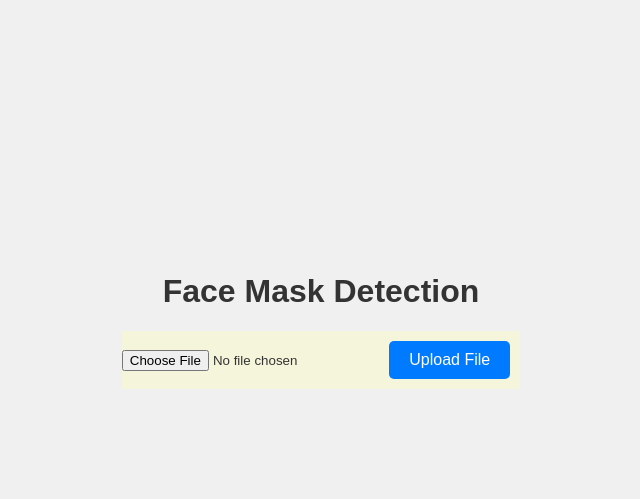
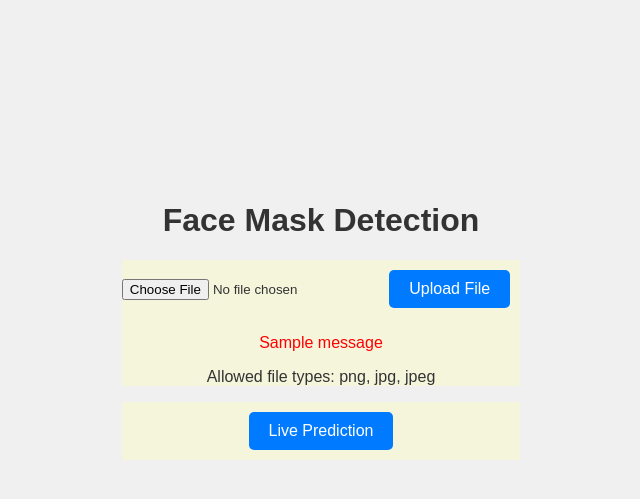
Before and after one commit to yangyuqing15715165798/Face-mask-detection, a Flask app: page / in a window 1280 px wide. Shown: the top 499 px of the page, without its empty margins (319-959 px from the left). Run offline with Flask 3, Linux system fonts and the light colour scheme; one stand-in notice (Sample message) is shown.

Commit message:
modified ui

```diff
--- a/templates/index.html
+++ b/templates/index.html
@@ -44,6 +44,10 @@
         .button:hover {
             background-color: #0056b3;
         }
+        .messages {
+            color: red;
+            margin: 10px 0;
+        }
     </style>
 </head>
 <body>
@@ -54,6 +58,20 @@
                 <input type="file" name="file">
                 <button type="submit" class="button">Upload File</button>
             </form>
+            {% with messages = get_flashed_messages() %}
+              {% if messages %}
+                <div class="messages">
+                  {% for message in messages %}
+                    <p>{{ message }}</p>
+                  {% endfor %}
+                </div>
+              {% endif %}
+            {% endwith %}
+            <p>Allowed file types: png, jpg, jpeg</p>
+        </div>
+
+        <div class="sec">
+            <a href="{{ url_for('live') }}" class="button">Live Prediction</a>
         </div>
     </div>
 </body>
```
